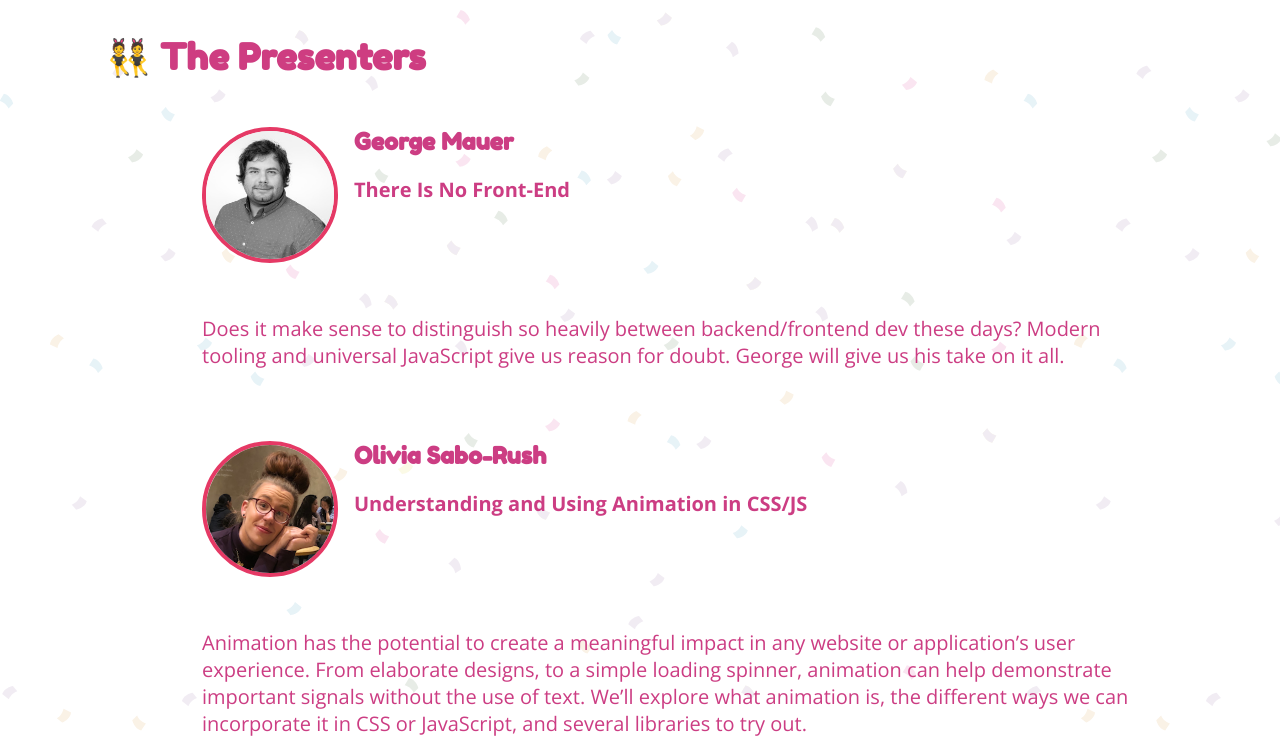
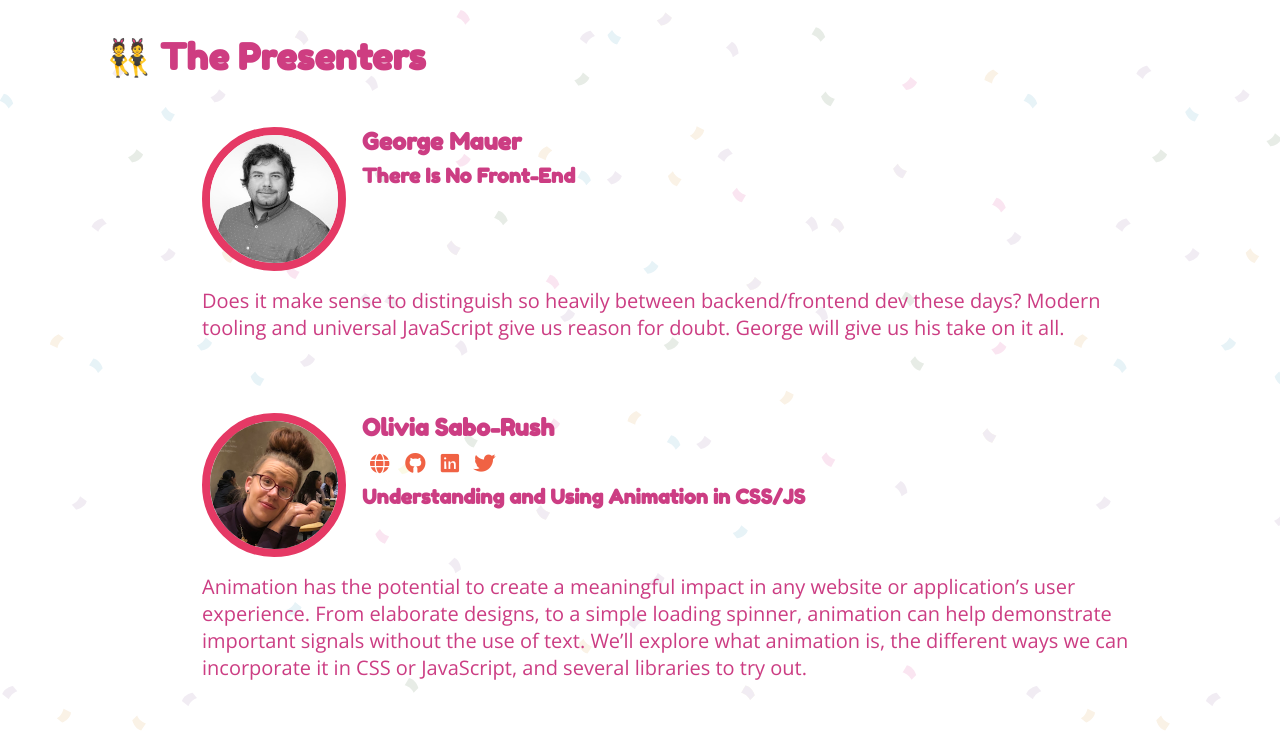
Before and after one commit to livrush/front-end-party, a React (Create React App) app: page / in a window 1280 px wide. Shown: the part 1580-2322 px from the top of the page. Built offline with nearby package versions, Linux system fonts and the light colour scheme.

Commit message:
update speaker styles

```diff
--- a/src/archive/presenters.json
+++ b/src/archive/presenters.json
@@ -164,8 +164,9 @@
     "headshot": "/images/headshots/cameron-sampson.png",
     "position": "",
     "social": {
-      "website": "",
-      "github": "",
+      "website": "http://cameronsampson.com/",
+      "linkedin": "https://www.linkedin.com/in/cameronsampson/",
+      "github": "https://github.com/csampson",
       "twitter": ""
     }
   },
@@ -624,9 +625,10 @@
     "headshot": "/images/headshots/olivia-sabo-rush.png",
     "position": "",
     "social": {
-      "website": "",
-      "github": "",
-      "twitter": ""
+      "website": "http://pafiu.me",
+      "linkedin": "https://www.linkedin.com/in/livrush",
+      "github": "https://github.com/livrush",
+      "twitter": "https://twitter.com/pafiume"
     }
   },
   "Patrick Burtchaell": {
--- a/src/components/Speaker.jsx
+++ b/src/components/Speaker.jsx
@@ -20,8 +20,8 @@ const Speaker = ({
           <img className="speaker-headshot" src={headshot} alt="" />
         </div>
         <div className="speaker-information">
-          <h3 class="speaker-name">{presenter}</h3>
-          <div className="organizer-social-media">
+          <h3 className="speaker-text--side speaker-name">{presenter}</h3>
+          <div className="speaker-text--side speaker-social-media">
             {speaker.social.website ? (
               <a
                 href={speaker.social.website}
@@ -55,10 +55,10 @@ const Speaker = ({
               </a>
             ) : null}
           </div>
-          <p className="speaker-presentation">{title}</p>
+          <h4 className="speaker-text--side speaker-presentation">{title}</h4>
         </div>
       </div>
-      <p>{description}</p>
+      <p className="speaker-description">{description}</p>
     </div>
   );
 };
--- a/src/css/index.css
+++ b/src/css/index.css
@@ -262,39 +262,55 @@ h1, h2, h3, h4, h5, h6 {
   }
 }
 
+/* line 156, ../sass/index.scss */
+.speaker-text--side {
+  margin-bottom: 0.5rem;
+}
+
 /* line 164, ../sass/index.scss */
+.speaker-social-link {
+  margin: 0.5rem;
+}
+
+/* line 172, ../sass/index.scss */
+.speaker-description {
+  margin-top: 0;
+}
+
+/* line 176, ../sass/index.scss */
 .headshot, .speaker-headshot, .organizer-headshot {
-  border: 0.25rem solid;
+  border: 0.5rem solid;
   border-radius: 100%;
   margin-bottom: 2rem;
 }
 
-/* line 171, ../sass/index.scss */
+/* line 183, ../sass/index.scss */
 .speaker-headshot-container {
   display: flex;
 }
 @media (max-width: 599px) {
-  /* line 171, ../sass/index.scss */
+  /* line 183, ../sass/index.scss */
   .speaker-headshot-container {
     justify-content: center;
   }
 }
 
-/* line 178, ../sass/index.scss */
+/* line 190, ../sass/index.scss */
 .speaker-headshot {
   margin-right: 1rem;
   height: 8rem;
   width: 8rem;
+  margin-bottom: 1rem;
 }
 @media (max-width: 599px) {
-  /* line 178, ../sass/index.scss */
+  /* line 190, ../sass/index.scss */
   .speaker-headshot {
     height: 12rem;
     width: 12rem;
   }
 }
 
-/* line 189, ../sass/index.scss */
+/* line 202, ../sass/index.scss */
 .organizers {
   display: flex;
   flex-wrap: wrap;
@@ -302,13 +318,13 @@ h1, h2, h3, h4, h5, h6 {
   margin-left: -5rem;
 }
 @media (max-width: 599px) {
-  /* line 189, ../sass/index.scss */
+  /* line 202, ../sass/index.scss */
   .organizers {
     margin-left: 0rem;
   }
 }
 
-/* line 199, ../sass/index.scss */
+/* line 212, ../sass/index.scss */
 .organizer {
   align-items: center;
   display: flex;
@@ -317,65 +333,65 @@ h1, h2, h3, h4, h5, h6 {
   padding: 1rem;
   margin: 1rem auto;
 }
-/* line 206, ../sass/index.scss */
+/* line 219, ../sass/index.scss */
 .organizer > * {
   margin-bottom: 1rem;
 }
 @media (max-width: 599px) {
-  /* line 199, ../sass/index.scss */
+  /* line 212, ../sass/index.scss */
   .organizer {
     width: 100%;
   }
 }
 
-/* line 214, ../sass/index.scss */
+/* line 227, ../sass/index.scss */
 .organizer-name {
   font-size: 1.75rem;
 }
 
-/* line 218, ../sass/index.scss */
+/* line 231, ../sass/index.scss */
 .organizer-headshot {
   height: 10rem;
   width: 10rem;
 }
 @media (max-width: 599px) {
-  /* line 218, ../sass/index.scss */
+  /* line 231, ../sass/index.scss */
   .organizer-headshot {
     height: 12rem;
     width: 12rem;
   }
 }
 
-/* line 228, ../sass/index.scss */
+/* line 241, ../sass/index.scss */
 .organizer-social-media {
   margin-top: 0;
 }
 
-/* line 232, ../sass/index.scss */
+/* line 245, ../sass/index.scss */
 .organizer-social-link {
   font-size: 1.5rem;
   margin: 0 0.5rem;
   padding: 0.25rem;
 }
 @media (max-width: 599px) {
-  /* line 232, ../sass/index.scss */
+  /* line 245, ../sass/index.scss */
   .organizer-social-link {
     font-size: 2.5rem;
   }
 }
 
-/* line 241, ../sass/index.scss */
+/* line 254, ../sass/index.scss */
 .organizer-emoji {
   font-size: 2.5rem;
 }
 @media (max-width: 599px) {
-  /* line 241, ../sass/index.scss */
+  /* line 254, ../sass/index.scss */
   .organizer-emoji {
     font-size: 3.5rem;
   }
 }
 
-/* line 248, ../sass/index.scss */
+/* line 261, ../sass/index.scss */
 .footer {
   background-image: url(../assets/confetti-footer.svg);
   background-repeat: repeat-x;
@@ -384,41 +400,41 @@ h1, h2, h3, h4, h5, h6 {
   padding: 0 2rem 10rem;
 }
 
-/* line 256, ../sass/index.scss */
+/* line 269, ../sass/index.scss */
 .footer-link {
   margin: 1rem;
 }
 
-/* line 260, ../sass/index.scss */
+/* line 273, ../sass/index.scss */
 .links-out {
   display: flex;
   justify-content: center;
 }
 @media (max-width: 599px) {
-  /* line 260, ../sass/index.scss */
+  /* line 273, ../sass/index.scss */
   .links-out {
     flex-direction: column;
   }
 }
 
-/* line 268, ../sass/index.scss */
+/* line 281, ../sass/index.scss */
 .content,
 .meetup {
   text-align: left;
 }
 
-/* line 273, ../sass/index.scss */
+/* line 286, ../sass/index.scss */
 .archive {
   margin: 1rem;
 }
 
-/* line 277, ../sass/index.scss */
+/* line 290, ../sass/index.scss */
 .meetup-number,
 .meetup-date {
   margin: 1rem 0;
 }
 
-/* line 286, ../sass/index.scss */
+/* line 299, ../sass/index.scss */
 .meetup-divider {
   margin: 3rem 1rem;
 }
--- a/src/sass/index.scss
+++ b/src/sass/index.scss
@@ -153,17 +153,29 @@ h1, h2, h3, h4, h5, h6 {
   }
 }
 
+.speaker-text--side {
+  margin-bottom: 0.5rem;
+}
+
 .speaker-name {
   @extend .bold;
+}
+
+.speaker-social-link {
+  margin: 0.5rem;
 }
 
 .speaker-presentation {
   @extend .bold;
 }
 
+.speaker-description {
+  margin-top: 0;
+}
+
 .headshot {
   @extend .rainbow-border;
-  border: 0.25rem solid;
+  border: 0.5rem solid;
   border-radius: 100%;
   margin-bottom: 2rem;
 }
@@ -180,6 +192,7 @@ h1, h2, h3, h4, h5, h6 {
   margin-right: 1rem;
   height: 8rem;
   width: 8rem;
+  margin-bottom: 1rem;
   @include for-xs {
     height: 12rem;
     width: 12rem;
```
